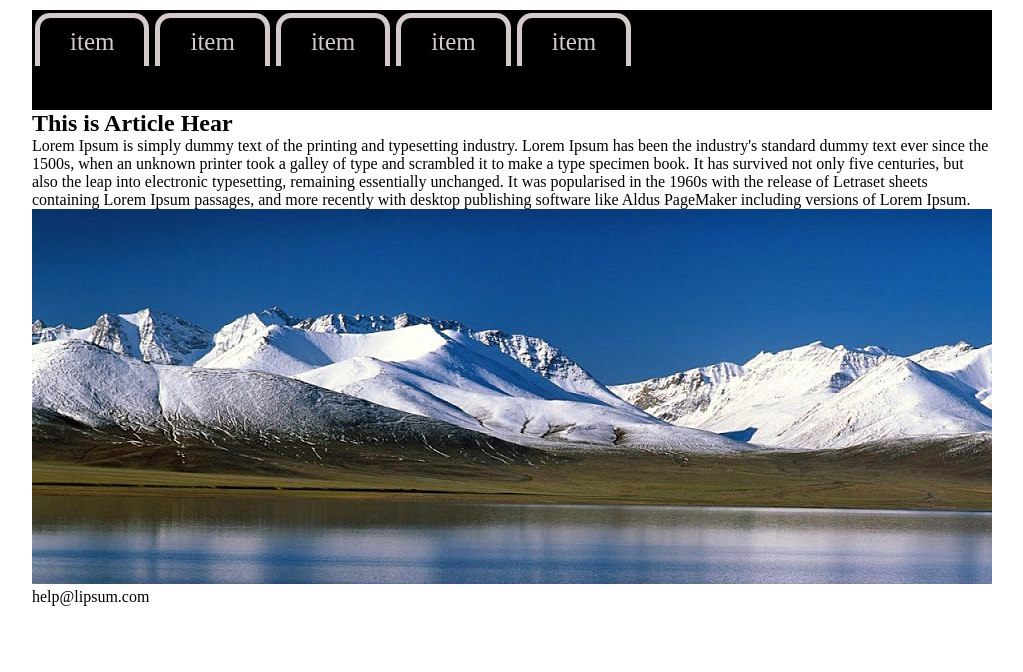
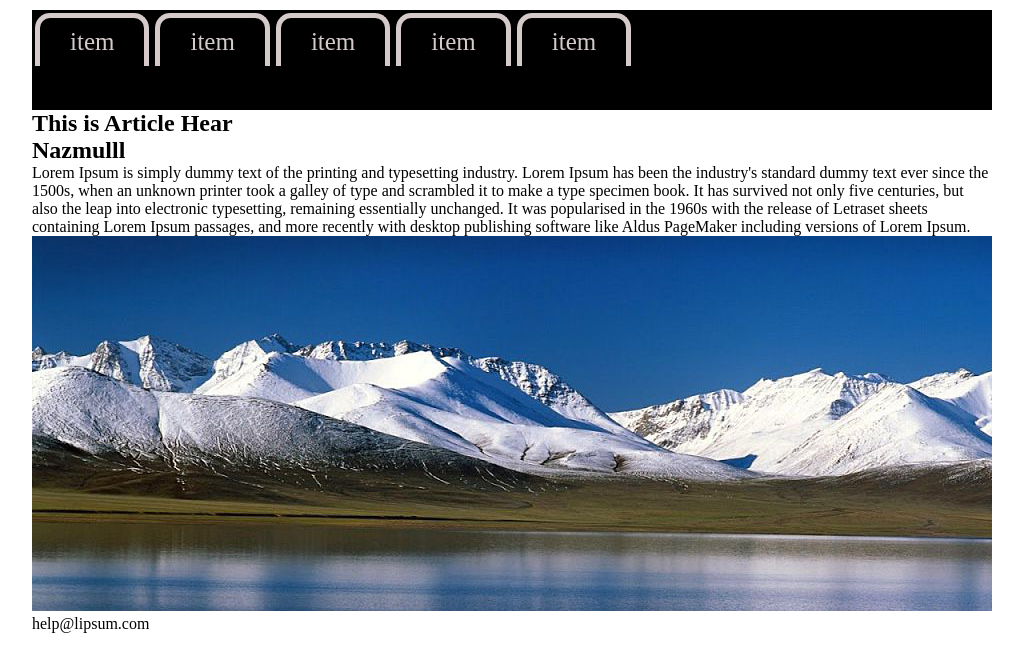
Before and after one commit to nazmul-7/test, a plain HTML site: page index.html in a window 1280 px wide. Shown: the whole page, without its empty margins (128-1151 px from the left). Drawn offline with Linux system fonts and the light colour scheme.

Commit message:
added by nazmul

```diff
--- a/index.html
+++ b/index.html
@@ -25,6 +25,7 @@
       <div id="maincontent" background="image/img1.jpg"  >
         <article>
           <h2>This is Article Hear</h2>
+          <h2>Nazmulll</h2>
           <p>Lorem Ipsum is simply dummy text of the printing and typesetting industry. Lorem Ipsum has been the industry's standard dummy text ever since the 1500s, when an unknown printer took a galley of type and scrambled it to make a type specimen book. It has survived not only five centuries, but also the leap into electronic typesetting, remaining essentially unchanged. It was popularised in the 1960s with the release of Letraset sheets containing Lorem Ipsum passages, and more recently with desktop publishing software like Aldus PageMaker including versions of Lorem Ipsum.</p>
 
         </article>
```
